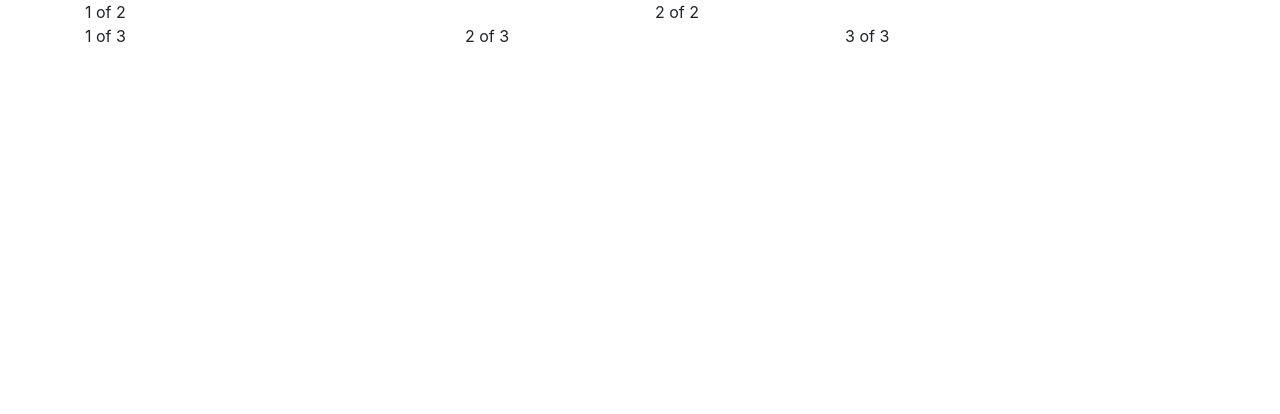
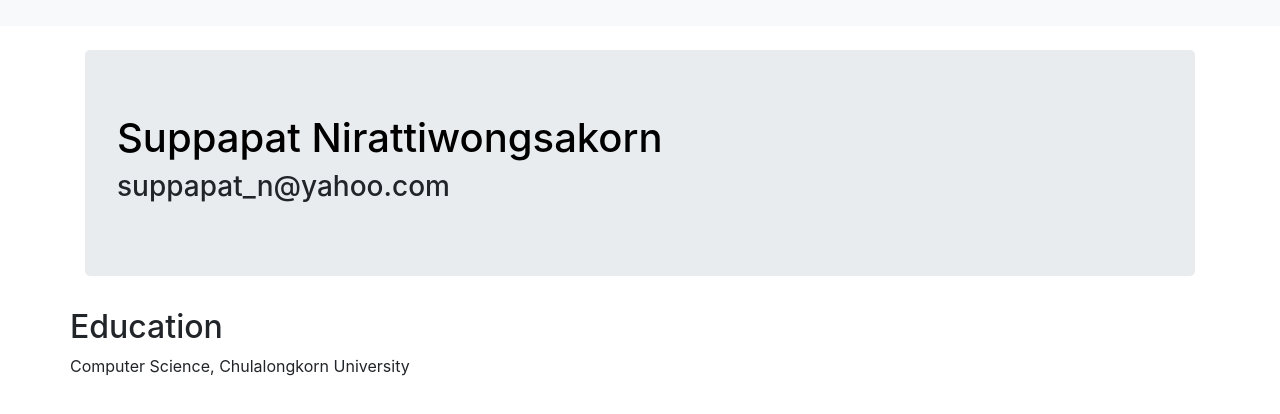
Before and after one commit to suppapat/suppapat.github.io, a plain HTML site: page index.html in a window 1280 px wide. Drawn offline with nearby package versions, Linux system fonts and the light colour scheme.

Commit message:
Update index.html

```diff
--- a/index.html
+++ b/index.html
@@ -1,29 +1,55 @@
-<!DOCTYPE html>
-<html>
-<head>
+<html><head>
   <link rel="stylesheet" href="https://maxcdn.bootstrapcdn.com/bootstrap/4.0.0-beta.2/css/bootstrap.min.css" integrity="sha384-PsH8R72JQ3SOdhVi3uxftmaW6Vc51MKb0q5P2rRUpPvrszuE4W1povHYgTpBfshb" crossorigin="anonymous">
-</head>
+<style>
+body {
+    background-color: white;
+}
+
+h1 {
+    color: black;
+    text-align: center;
+}
+
+p {
+    font-family: helvetica ;
+    font-size: 20px;
+}
+</style></head>
+
 <body>
+  <nav class="navbar navbar-expand-lg navbar-light bg-light">
+  <a class="navbar-brand" href="#"></a>
+
+  </nav>
   <div class="container">
     <div class="row">
       <div class="col">
-        1 of 2
-      </div>
-      <div class="col">
-        2 of 2
+        <br>
+        <div class="jumbotron">
+
+        <h1>
+        <div align="Left">
+          Suppapat Nirattiwongsakorn
+        </div>
+        </h1>
+        <h3>suppapat_n@yahoo.com</h3>
       </div>
     </div>
+    </div>
     <div class="row">
-      <div class="col">
-        1 of 3
+    <div class="col">
+      <div class="row">
+        <h2>
+          Education
+        </h2>
       </div>
-      <div class="col">
-        2 of 3
+      <div class="row">
+        Computer Science, Chulalongkorn University
       </div>
-      <div class="col">
-        3 of 3
+      </div>
       </div>
     </div>
-  </div>
-</body>
-</html>
+
+
+
+</body></html>
```
